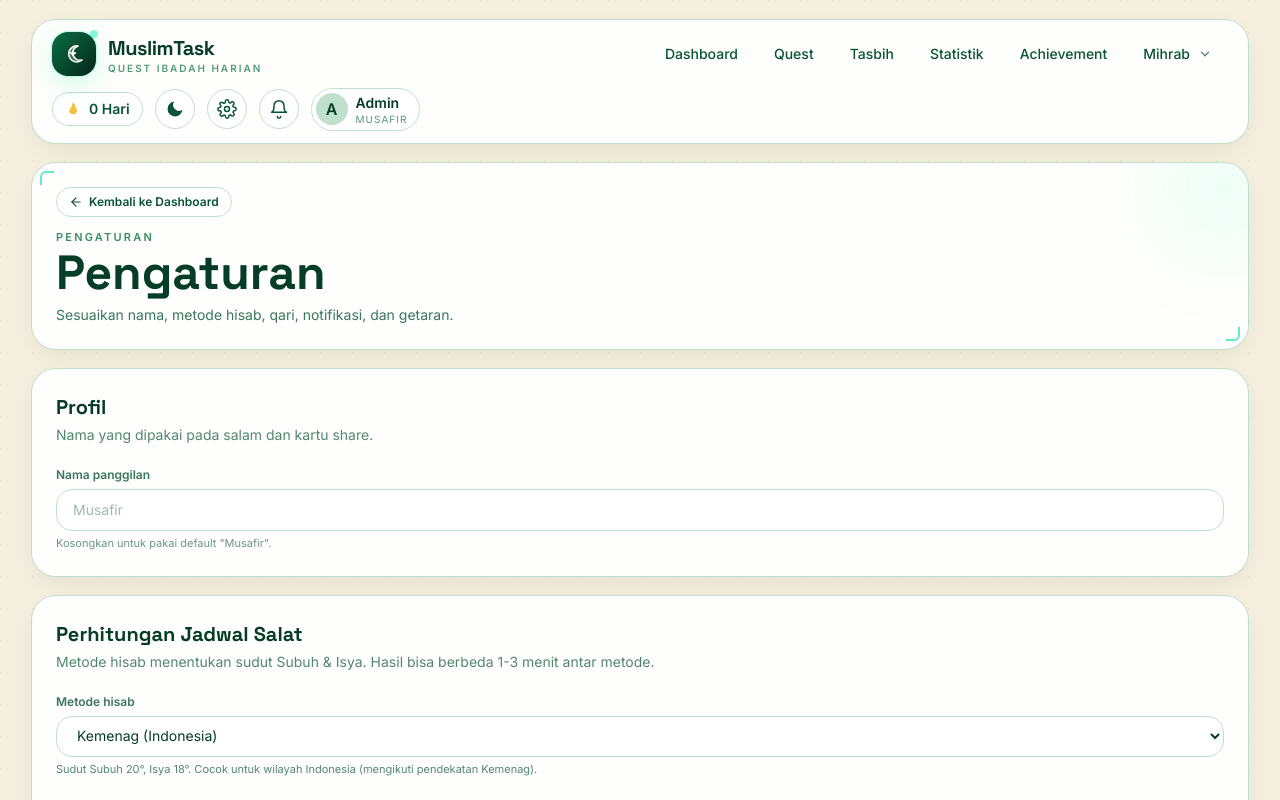
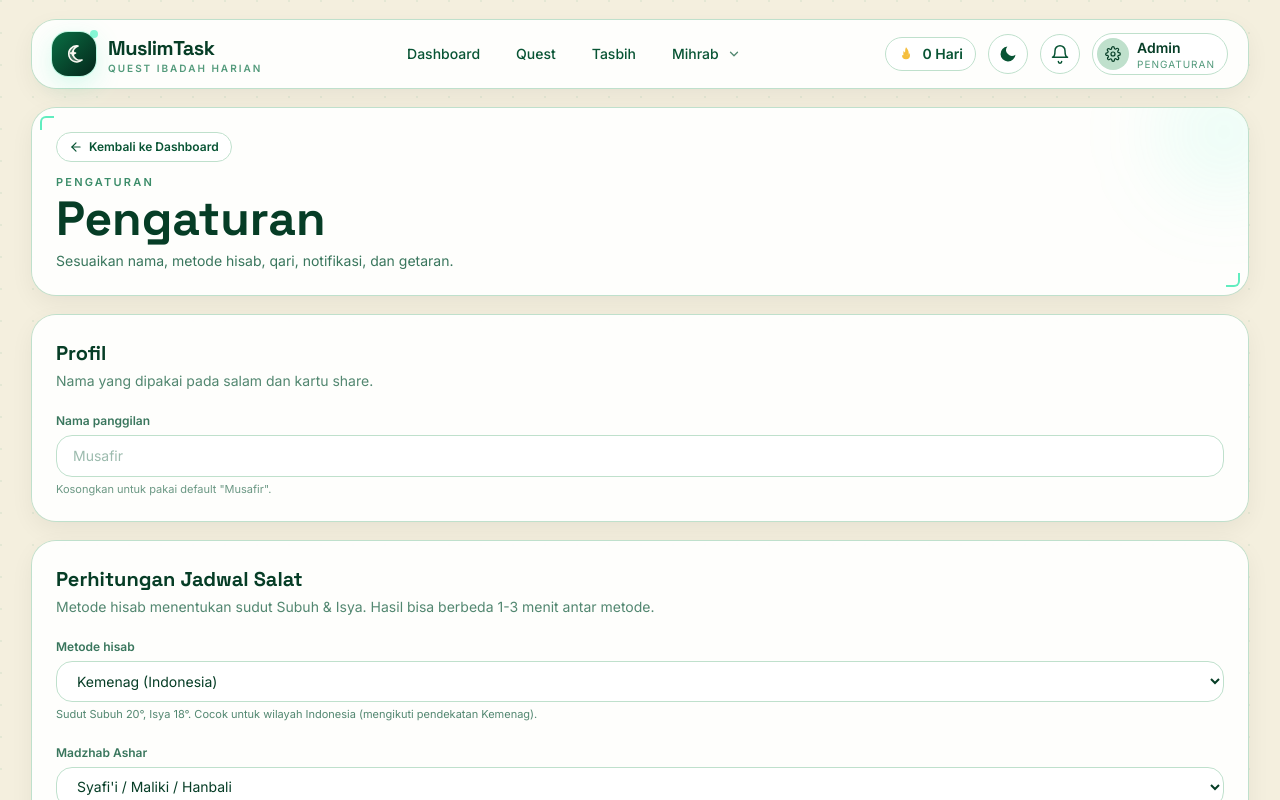
Before and after one commit to airi-drop/MuslimTask, a Next.js app: page /settings in a window 1280 px wide. Shown: the top 800 px of the page. Built offline with nearby package versions, Linux system fonts and the light colour scheme.

Commit message:
fix(navbar): reduce nav items and move settings into admin pill

```diff
--- a/src/components/Navbar.tsx
+++ b/src/components/Navbar.tsx
@@ -17,8 +17,6 @@ const ITEMS: NavItem[] = [
   { label: "Dashboard", href: "/" },
   { label: "Quest", href: "/quest" },
   { label: "Tasbih", href: "/tasbih" },
-  { label: "Statistik", href: "/statistik" },
-  { label: "Achievement", href: "/achievement" },
   { label: "Mihrab", href: "/mihrab", hasDropdown: true },
 ];
 
@@ -95,13 +93,6 @@ export function Navbar() {
         </div>
         <ThemeToggle />
         <Link
-          href="/settings"
-          aria-label="Pengaturan"
-          className="grid h-10 w-10 shrink-0 place-items-center rounded-full border border-emerald-100 bg-white text-emerald-700 hover:bg-parchment-50 dark:border-emerald-900/60 dark:bg-space-800 dark:text-parchment-100"
-        >
-          <GearIcon className="h-5 w-5" />
-        </Link>
-        <Link
           href="/achievement"
           aria-label="Achievement"
           className="relative grid h-10 w-10 shrink-0 place-items-center rounded-full border border-emerald-100 bg-white text-emerald-700 hover:bg-parchment-50 dark:border-emerald-900/60 dark:bg-space-800 dark:text-parchment-100"
@@ -113,19 +104,30 @@ export function Navbar() {
             </span>
           )}
         </Link>
-        <div className="hidden items-center gap-2 rounded-full border border-emerald-100 bg-white py-1 pl-1 pr-3 dark:border-emerald-900/60 dark:bg-space-800 lg:flex">
+        <Link
+          href="/settings"
+          aria-label="Pengaturan"
+          className="hidden items-center gap-2 rounded-full border border-emerald-100 bg-white py-1 pl-1 pr-3 hover:bg-parchment-50 dark:border-emerald-900/60 dark:bg-space-800 dark:hover:bg-space-900 lg:flex"
+        >
           <div className="grid h-8 w-8 place-items-center rounded-full bg-emerald-100 font-semibold text-emerald-800 dark:bg-emerald-900 dark:text-neon-400">
-            A
+            <GearIcon className="h-4 w-4" />
           </div>
           <div className="leading-tight">
             <div className="text-sm font-semibold text-emerald-800 dark:text-parchment-50">
               Admin
             </div>
             <div className="text-[10px] tracking-widest text-emerald-600/70 dark:text-neon-500/70">
-              MUSAFIR
+              PENGATURAN
             </div>
           </div>
-        </div>
+        </Link>
+        <Link
+          href="/settings"
+          aria-label="Pengaturan"
+          className="grid h-10 w-10 shrink-0 place-items-center rounded-full border border-emerald-100 bg-white text-emerald-700 hover:bg-parchment-50 dark:border-emerald-900/60 dark:bg-space-800 dark:text-parchment-100 lg:hidden"
+        >
+          <GearIcon className="h-5 w-5" />
+        </Link>
       </div>
     </nav>
   );
```
